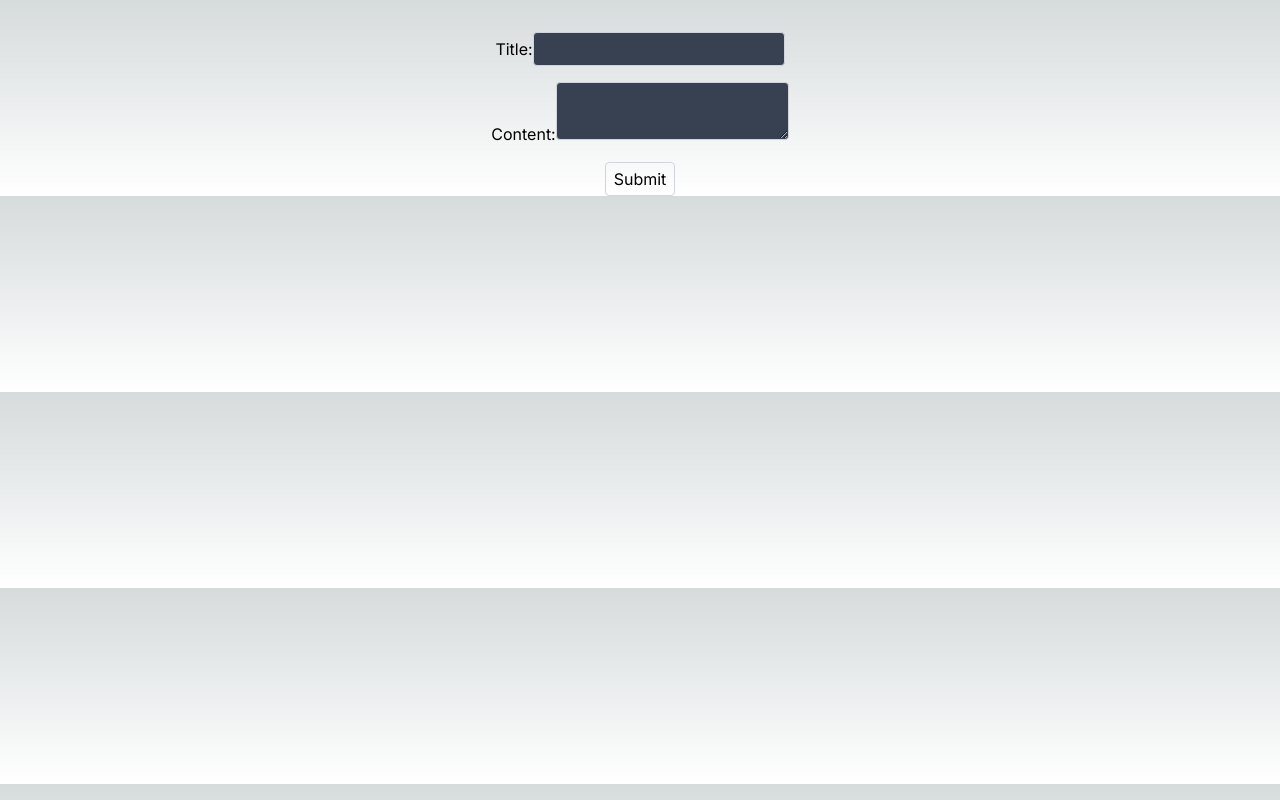
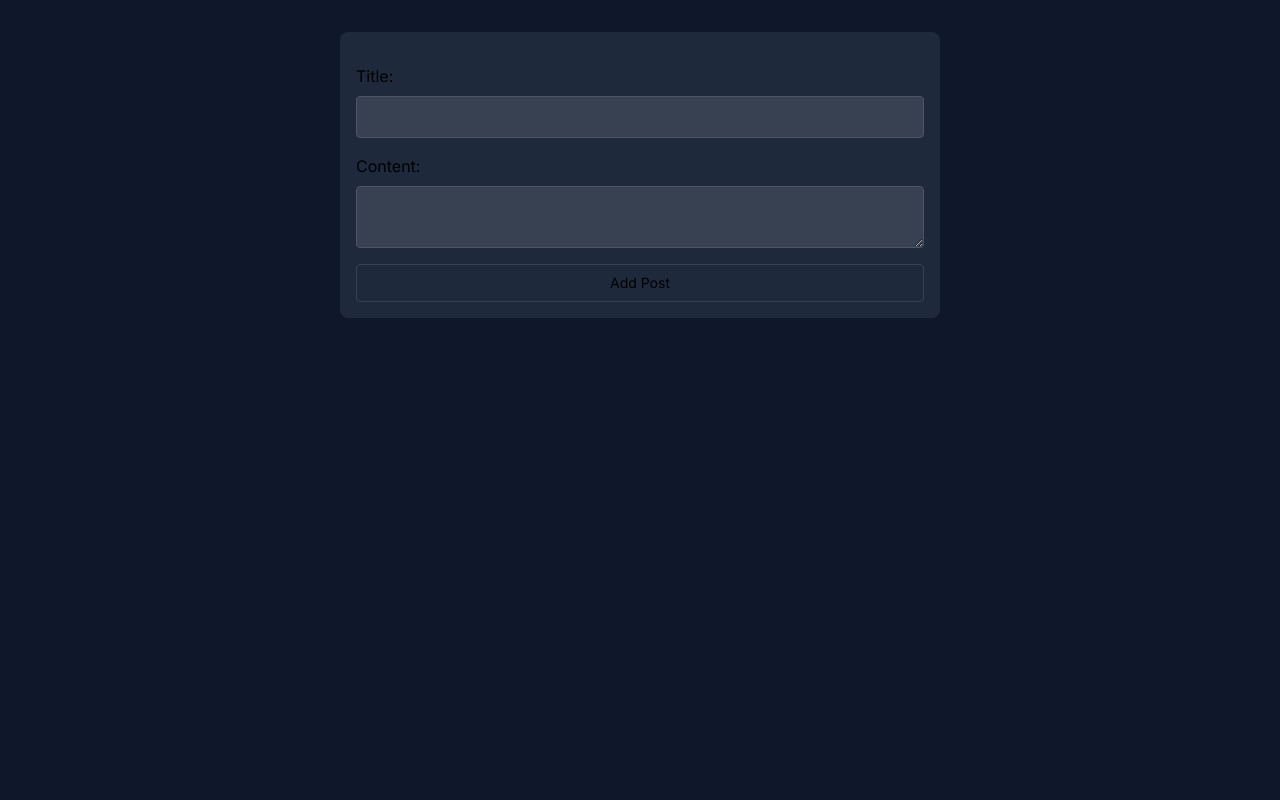
Before and after one commit to scriptwithahmad/prisma_postgressql, a Next.js app: page /add-post in a window 1280 px wide. Built offline with nearby package versions, Linux system fonts and the light colour scheme.

Commit message:
blog add & delete api with frontend completed

```diff
--- a/src/app/add-post/page.jsx
+++ b/src/app/add-post/page.jsx
@@ -1,13 +1,17 @@
 'use client'
+import { useRouter } from 'next/navigation'
 import React, { useState } from 'react'
 
+
 const Page = () => {
+
+  const router = useRouter()
+  const [loading, setLoading] = useState(false)
   // State hooks for title and content
   const [formData, setFormData] = useState({
     title: '',
     content: '',
   })
-  console.log(formData)
 
   const handleChange = async (e) => {
     const { name, value } = e.target;
@@ -16,10 +20,9 @@ const Page = () => {
 
   // Handler for form submission
   const handleSubmit = (e) => {
+    setLoading(true)
     e.preventDefault();
-
     try {
-
       fetch('/api/add-post', {
         method: 'POST',
         headers: {
@@ -32,37 +35,45 @@ const Page = () => {
         title: '',
         content: '',
       })
+      router.back()
     } catch (error) {
       console.log(error)
+    } finally {
+      setLoading(false)
     }
 
   };
+
   return (
-    <form onSubmit={handleSubmit} className='grid place-items-center gap-4 pt-8'>
-      <div>
+    <form onSubmit={handleSubmit} className='mt-8 rounded-lg p-4 bg-slate-800 max-w-[600px] m-auto grid place-items-center gap-4 pt-8'>
+      <div className='flex flex-col gap-2 w-full'>
         <label htmlFor="title">Title:</label>
         <input
+          required
+          id="title"
           type="text"
-          id="title"
           name='title'
           value={formData.title}
           onChange={handleChange}
-          required
-          className='border border-gray-300 rounded px-2 py-1 bg-gray-700'
+          className='border border-gray-600 text-sm outline-none rounded px-3 py-2.5 bg-gray-700 focus:ring-2 focus:ring-blue-500 '
         />
       </div>
-      <div>
+      <div className='flex flex-col gap-2 w-full'>
         <label htmlFor="content">Content:</label>
         <textarea
+          required
           id="content"
+          name='content'
           value={formData.content}
           onChange={handleChange}
-          name='content'
-          required
-          className='border border-gray-300 rounded px-2 py-1 bg-gray-700'
+          className='border border-gray-600 text-sm outline-none rounded px-3 py-2.5 bg-gray-700 focus:ring-2 focus:ring-blue-500 '
         />
       </div>
-      <button type="submit" className='border border-gray-300 rounded px-2 py-1'>Submit</button>
+      <button type="submit"
+        className='w-full border border-gray-700 rounded p-2 text-sm hover:bg-gray-900'
+      >
+        {loading ? 'Loading...' : 'Add Post'}
+      </button>
     </form>
   )
 }
--- a/src/app/api/add-post/route.js
+++ b/src/app/api/add-post/route.js
@@ -6,6 +6,13 @@ export async function POST(request) {
 
   const { title, content } = res.formData;
 
+  if (!title || !content) {
+    return NextResponse.json(
+      { error: "Title and content are required" },
+      { status: 400 }
+    );
+  }
+
   const result = await prisma.post.create({
     data: {
       title,
@@ -13,11 +20,11 @@ export async function POST(request) {
       published: true,
       author: {
         create: {
-          name: "Usman Ashfaq",
+          name: "Muhammad Ahmad",
         },
       },
     },
   });
 
-  return NextResponse.json(res);
+  return NextResponse.json({ result }, { status: 200 });
 }
--- /dev/null
+++ b/src/app/api/post/[id]/route.js
@@ -0,0 +1,13 @@
+import { NextResponse } from "next/server";
+import prisma from "../../../../../lib/prisma";
+
+export async function DELETE(request, { params }) {
+  const id = params.id;
+  //   console.log(id);
+
+  const post = await prisma.post.delete({
+    where: { id },
+  });
+
+  return NextResponse.json(post);
+}
--- /dev/null
+++ b/src/app/api/post/route.js
@@ -0,0 +1,13 @@
+import { NextResponse } from "next/server";
+
+export async function GET() {
+  try {
+    const post = await prisma.post.findMany({
+      where: { published: true },
+      include: { author: { select: { name: true } } },
+    });
+    return NextResponse.json(post);
+  } catch (error) {
+    console.log(error);
+  }
+}
--- a/src/app/components/Posts.jsx
+++ b/src/app/components/Posts.jsx
@@ -1,13 +1,39 @@
+"use client"
 import React from 'react'
+import { useRouter } from 'next/navigation'
 
 const Posts = ({ post }) => {
-    console.log(post)
+  const router = useRouter()
+
+  async function handleDelete(postId) {
+    try {
+      const confim = confirm('Are you sure you want to delete this post?')
+      if (!confim) return
+      const res = await fetch(`/api/post/${postId}`, {
+        method: 'DELETE',
+      })
+      console.log(res)
+      if (res.ok) {
+        router.refresh()
+      } else {
+        console.error('Failed to delete the post')
+      }
+    } catch (error) {
+      console.error('An error occurred while deleting the post:', error)
+    }
+  }
+
   return (
-    <div className='text-gray-300/80 border border-gray-800 rounded-lg p-4 flex gap-2 flex-col'>
+    <div className='text-gray-300/80 bg-slate-800 hover:bg-slate-800/90 rounded-lg p-4'>
       <h2 className='text-2xl font-semibold text-gray-300'>{post.title}</h2>
       <p>{post.content}</p>
       <p>{post.author.name}</p>
-      <p>{post.published ? "Published" : "Pending"}</p>
+      <button
+        onClick={() => handleDelete(post.id)}
+        className='mt-2 border border-gray-700 rounded px-2 py-1 text-sm hover:bg-gray-950'
+      >
+        Delete
+      </button>
     </div>
   )
 }
--- a/src/app/globals.css
+++ b/src/app/globals.css
@@ -18,12 +18,7 @@
 
 body {
   color: rgb(var(--foreground-rgb));
-  background: linear-gradient(
-      to bottom,
-      transparent,
-      rgb(var(--background-end-rgb))
-    )
-    rgb(var(--background-start-rgb));
+  background: #0f172a;
 }
 
 @layer utilities {
--- a/src/app/page.js
+++ b/src/app/page.js
@@ -1,3 +1,4 @@
+import Link from "next/link";
 import prisma from "../../lib/prisma";
 import Posts from "./components/Posts";
 
@@ -13,11 +14,21 @@ export default async function Home() {
   const posts = await getPosts();
   // console.log({ posts });
   return (
-    <main className="flex flex-col items-center gap-4">
-      <h1>Feed</h1>
-      {posts.map((post) => (
-        <Posts key={post.id} post={post} />
-      ))}
+    <main className="max-w-[700px] p-4 m-auto">
+      <section className="flex items-center justify-between">
+        <h1 className="text-4xl font-bold text-indigo-500 mt-2 mb-4">Feed</h1>
+        <Link
+          href={"/add-post"}
+          className="border border-gray-700 rounded px-3 py-1 text-sm hover:bg-gray-950"
+        >
+          <button>Add Post</button>
+        </Link>
+      </section>
+      <section className="flex flex-col gap-4">
+        {posts.map((post) => (
+          <Posts key={post.id} post={post} />
+        ))}
+      </section>
     </main>
   );
 }
```
